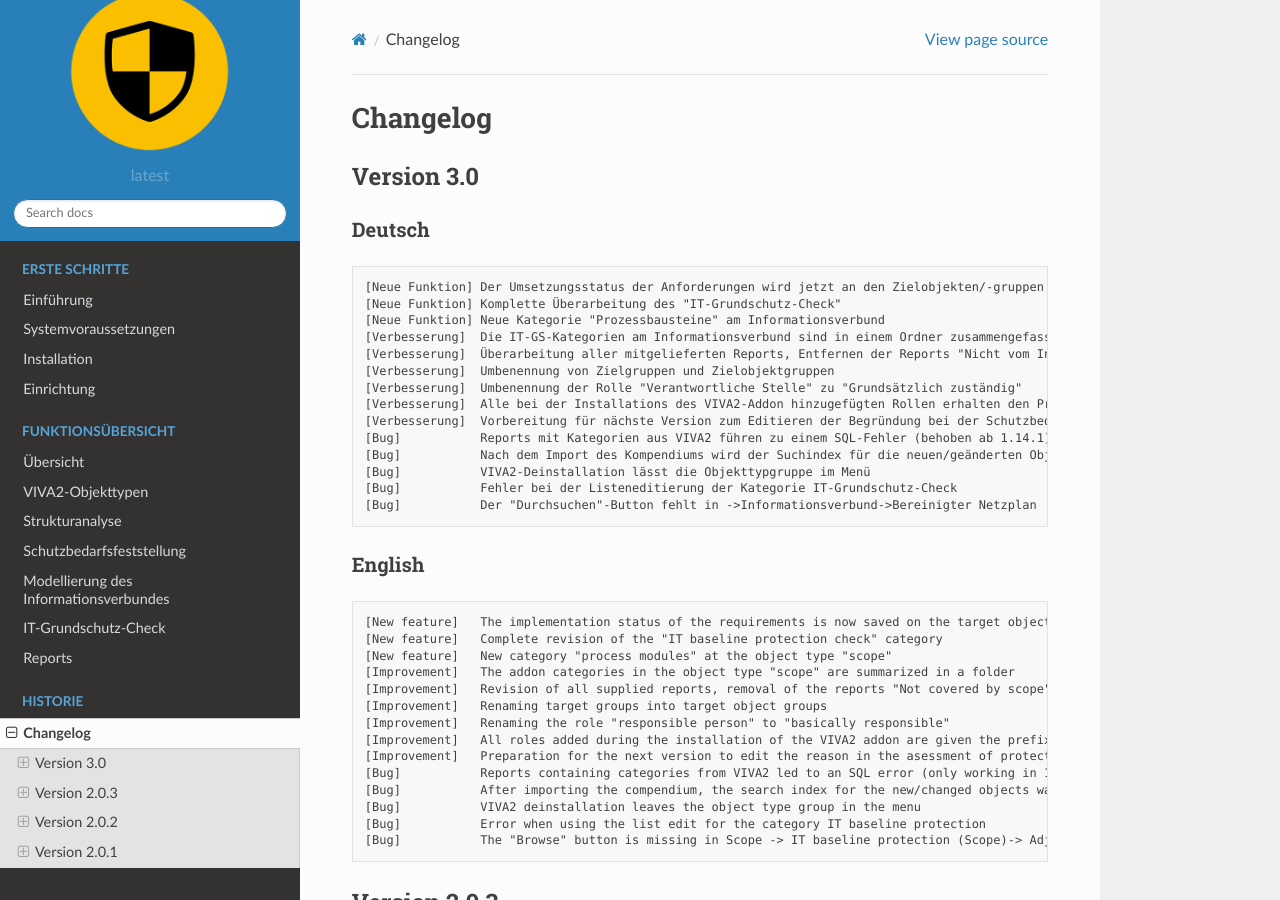
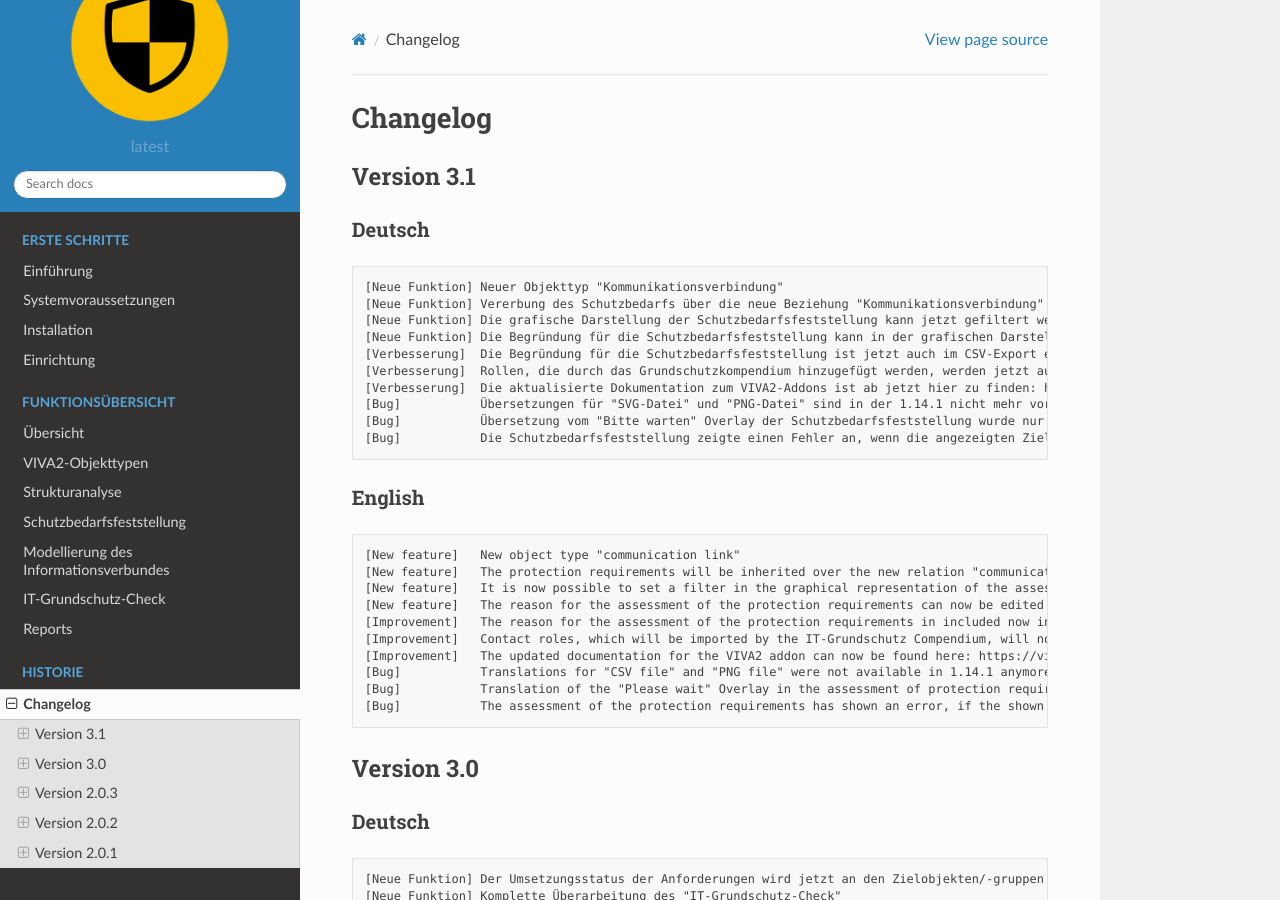
Before and after one commit to becon-de/isms.addon.docs, a Sphinx documentation site: the page built from doc/changelog.rst, in a window 1280 px wide and 900 px high. Built offline with Sphinx 7.4.7 and the Read the Docs theme 2.0.0, drawn with Linux system fonts in a browser that asks for light colours.

Commit message:
VIVA-63: Update changelog for version 3.1

```diff
--- a/doc/changelog.rst
+++ b/doc/changelog.rst
@@ -1,6 +1,42 @@
 #########
 Changelog
 #########
+
+
+***********
+Version 3.1
+***********
+
+Deutsch
+=======
+::
+
+	[Neue Funktion] Neuer Objekttyp "Kommunikationsverbindung"
+	[Neue Funktion] Vererbung des Schutzbedarfs über die neue Beziehung "Kommunikationsverbindung"
+	[Neue Funktion] Die grafische Darstellung der Schutzbedarfsfeststellung kann jetzt gefiltert werden
+	[Neue Funktion] Die Begründung für die Schutzbedarfsfeststellung kann in der grafischen Darstellung eingetragen werden
+	[Verbesserung]  Die Begründung für die Schutzbedarfsfeststellung ist jetzt auch im CSV-Export enthalten
+	[Verbesserung]  Rollen, die durch das Grundschutzkompendium hinzugefügt werden, werden jetzt auch deinstalliert
+	[Verbesserung]  Die aktualisierte Dokumentation zum VIVA2-Addons ist ab jetzt hier zu finden: https://viva2.readthedocs.io
+	[Bug]           Übersetzungen für "SVG-Datei" und "PNG-Datei" sind in der 1.14.1 nicht mehr vorhanden und werden jetzt durch das Addon geliefert
+	[Bug]           Übersetzung vom "Bitte warten" Overlay der Schutzbedarfsfeststellung wurde nur angezeigt, wenn das Raumplan-Addon installiert ist
+	[Bug]           Die Schutzbedarfsfeststellung zeigte einen Fehler an, wenn die angezeigten Zielobjekte keine Verbindung haben.
+
+
+English
+=======
+::
+
+	[New feature]   New object type "communication link"
+	[New feature]   The protection requirements will be inherited over the new relation "communication link"
+	[New feature]   It is now possible to set a filter in the graphical representation of the assessment of protection requirements
+	[New feature]   The reason for the assessment of the protection requirements can now be edited in the graphical representation
+	[Improvement]   The reason for the assessment of the protection requirements in included now in the CSV export
+	[Improvement]   Contact roles, which will be imported by the IT-Grundschutz Compendium, will now be removed during deinstallation of the addon
+	[Improvement]   The updated documentation for the VIVA2 addon can now be found here: https://viva2.readthedocs.io (only in german yet)
+	[Bug]           Translations for "CSV file" and "PNG file" were not available in 1.14.1 anymore
+	[Bug]           Translation of the "Please wait" Overlay in the assessment of protection requirements was only shown, if floorplan addon was installed
+	[Bug]           The assessment of the protection requirements has shown an error, if the shown target objects didn't have any links
 
 
 ***********
```
